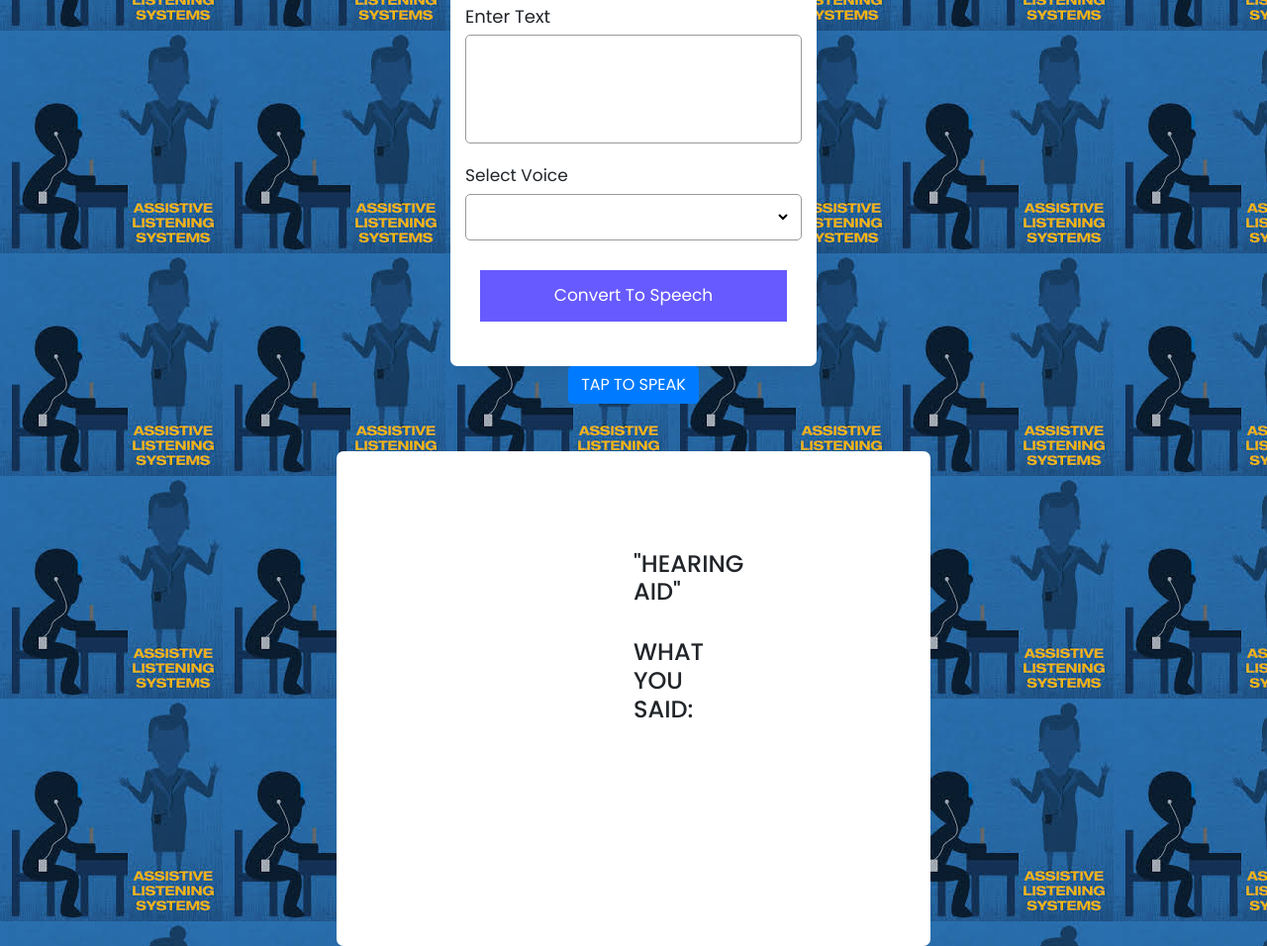
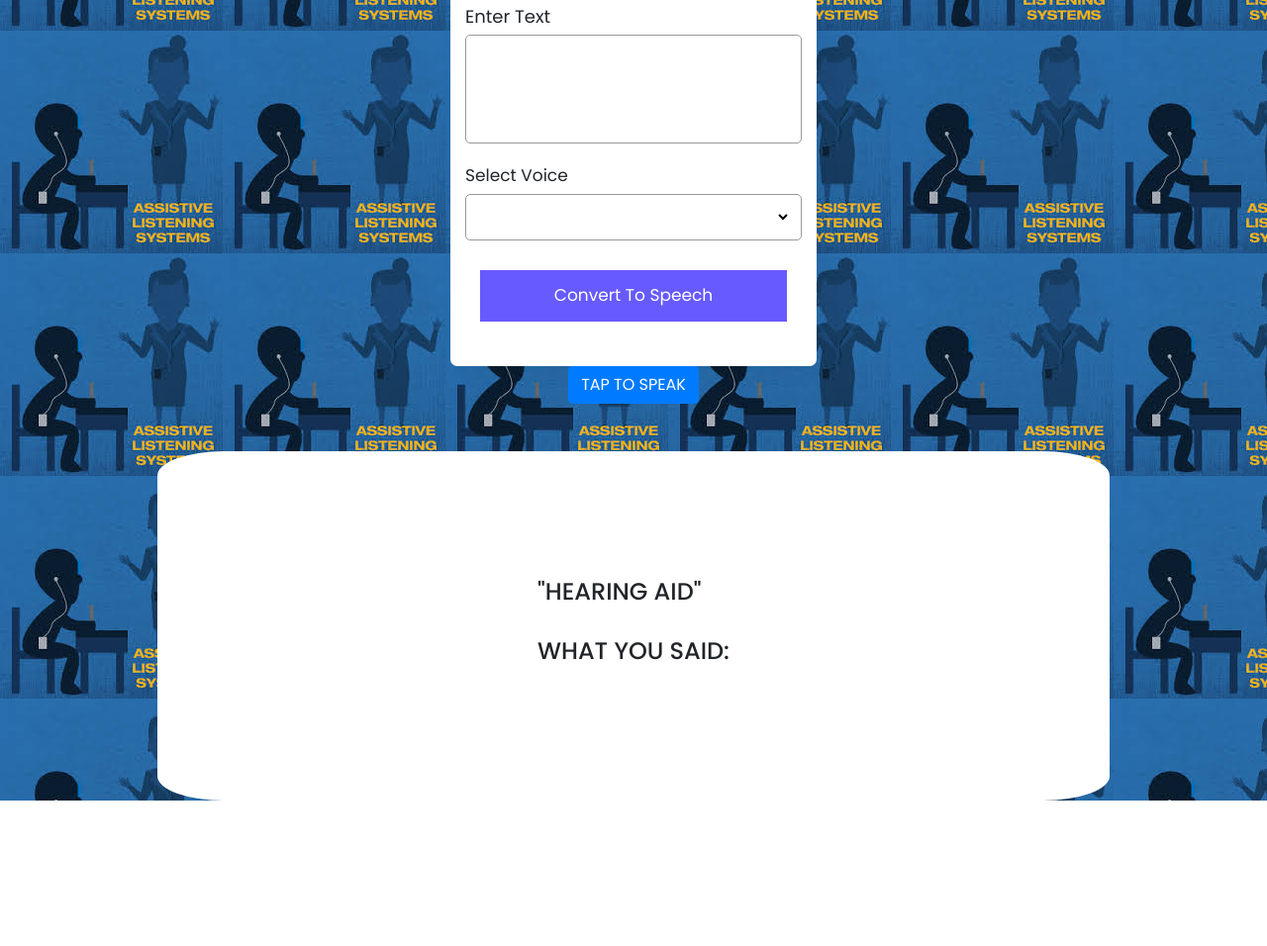
Before and after one commit to marshal-bear/assistech, a plain HTML site: page index.html in a window 1280 px wide. Shown: the part 194-1150 px from the top of the page at 99% size. After the commit the page ends 1003 px from the top, so only its background shows below. Drawn offline with nearby package versions, Linux system fonts and the light colour scheme.

Commit message:
Add files via upload

```diff
--- a/custom.css
+++ b/custom.css
@@ -1,10 +1,10 @@
 
 .high {
 
-    width: 400px;
-    height: 500px;
-    padding: 100px 300px;
-    border-radius: 7px;
+    width:auto;
+    height:auto;
+    padding: 10% 30%;
+    border-radius: 7%;
     background: #fff;
 
 }
@@ -12,9 +12,14 @@
 .header {
     width: 100%;
     background: #fff;
-    border-radius: 50px;
+    border-radius: 50%;
     padding: 15px 30px;
 }
 body {
     background-image: url("image1.jpeg");
+    align-content: center;
    }
+   .size{
+    height: 200%;
+    width: 100%;
+   }
```
